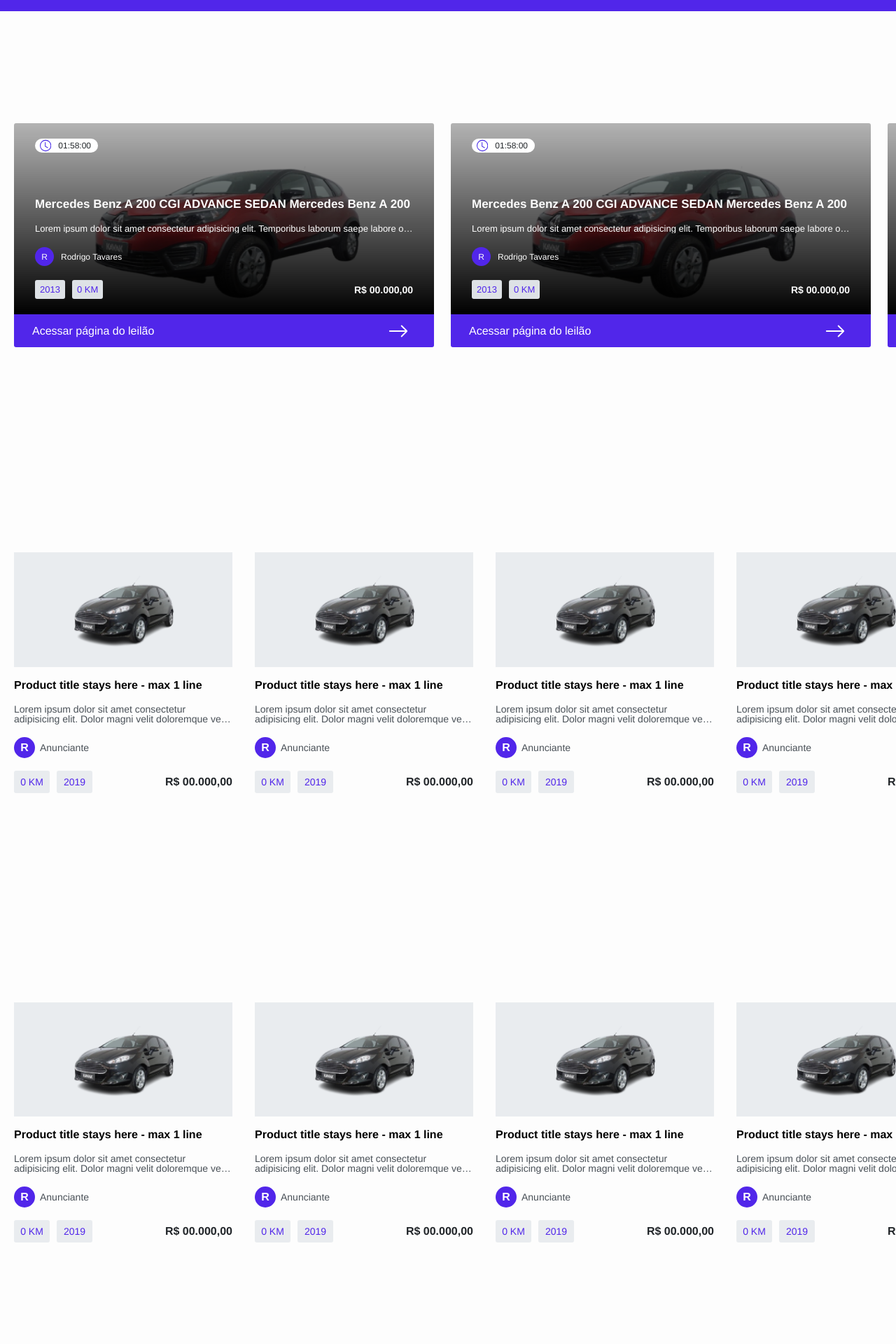
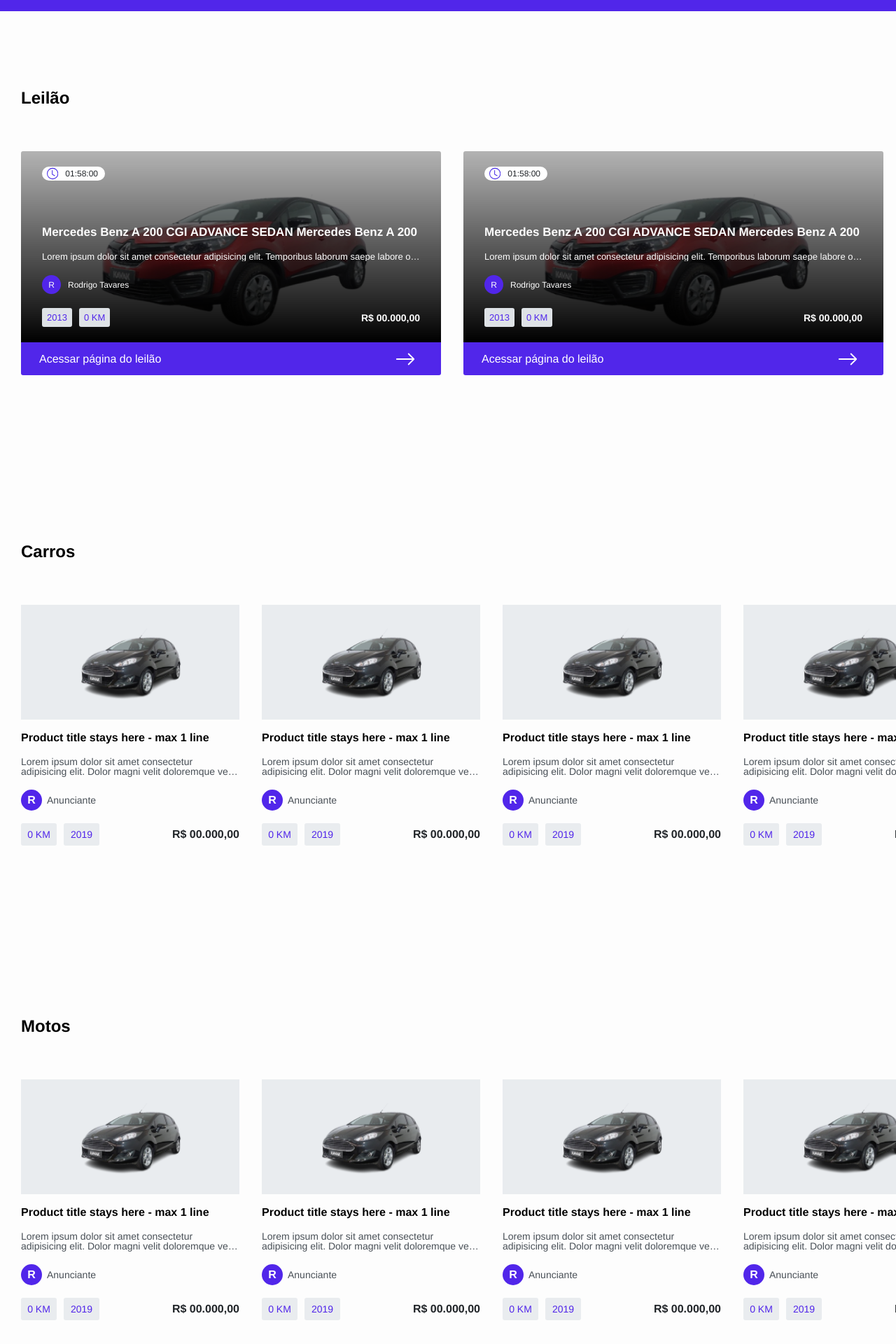
Before and after one commit to Vehicle-E-commerce/vehicle_ecommerce_client, a React (Vite) app: page /homepage in a window 1280 px wide. Shown: the part 640-2560 px from the top of the page at 70% size. Built offline with nearby package versions, Linux system fonts and the light colour scheme.

Commit message:
:hammer: component to lists

```diff
--- /dev/null
+++ b/src/components/AuctionList/index.tsx
@@ -0,0 +1,25 @@
+import AuctionCard from "../AuctionCard";
+import { ContainerAuctionList } from "./styles";
+
+const AuctionList = () => {
+
+  const number = [0, 1, 2, 3, 4, 5, 6, 7]
+
+  return (
+    <ContainerAuctionList>
+      <label>Leilão</label>
+      <ul>
+        {
+          number.length === 0 ?
+          <div>Sem item à serem leiloados</div>
+          :
+          number.map((el) => (
+            <AuctionCard key={el}/>
+          ))
+        }
+      </ul>
+    </ContainerAuctionList>
+  )
+}
+
+export default AuctionList;
--- /dev/null
+++ b/src/components/AuctionList/styles.ts
@@ -0,0 +1,14 @@
+import styled from "styled-components";
+
+export const ContainerAuctionList = styled.section`
+  display: flex;
+  flex-direction: column;
+  margin-bottom: 15rem;
+  padding-left: 30px;
+
+  label {
+    font-size: 24px;
+    font-weight: bold;
+    margin-bottom: 4rem;
+  }
+`
--- /dev/null
+++ b/src/components/CarList/index.tsx
@@ -0,0 +1,26 @@
+import CardsCar from "../CardCar"
+import { ContainerCarList } from "./styles"
+
+
+const Carlist = () => {
+
+  const number = [0, 1, 2, 3, 4, 5, 6, 7]
+
+  return (
+    <ContainerCarList>
+      <label>Carros</label>
+      <ul>
+        {
+          number.length === 0 ?
+          <div>Sem carros amostra</div>
+          :
+          number.map((el) => (
+            <CardsCar key={el}/>
+          ))
+        }
+      </ul>
+    </ContainerCarList>
+  )
+}
+
+export default Carlist;
--- /dev/null
+++ b/src/components/CarList/styles.ts
@@ -0,0 +1,14 @@
+import styled from "styled-components";
+
+export const ContainerCarList = styled.section`
+  display: flex;
+  flex-direction: column;
+  margin-bottom: 15rem;
+  padding-left: 30px;
+
+  label {
+    font-size: 24px;
+    font-weight: bold;
+    margin-bottom: 4rem;
+  }
+`
--- a/src/components/CardCar/styles.tsx
+++ b/src/components/CardCar/styles.tsx
@@ -5,6 +5,8 @@
   flex-direction: column;
   gap: 18px;
 
+  width: 312px;
+  height: 350px;
   min-width: 312px;
   min-height: 350px;
 
--- a/src/components/Main/index.tsx
+++ b/src/components/Main/index.tsx
@@ -1,6 +1,7 @@
-import AuctionCard from "../AuctionCard";
+import AuctionList from "../AuctionList";
 import Button from "../Button";
-import CardsCar from "../CardCar";
+import Carlist from "../CarList";
+import MotorBikelist from "../MotorBikeList";
 import { ArticleHome, MainHome } from "./styles";
 
 const Main: React.FC = () => {
@@ -14,29 +15,9 @@
           <Button textColor= "var(--grey10)">Motos</Button>
         </div>
       </ArticleHome>
-      <ul className="auction">
-        <AuctionCard />
-        <AuctionCard />
-        <AuctionCard />
-        <AuctionCard />
-        <AuctionCard />
-      </ul>
-      <ul className="cars">
-        <CardsCar />
-        <CardsCar />
-        <CardsCar />
-        <CardsCar />
-        <CardsCar />
-        <CardsCar />
-      </ul>
-      <ul className=" motorBike">
-        <CardsCar />
-        <CardsCar />
-        <CardsCar />
-        <CardsCar />
-        <CardsCar />
-        <CardsCar />
-      </ul>
+      <AuctionList/>
+      <Carlist/>
+      <MotorBikelist/>
     </MainHome>
   );
 };
--- a/src/components/Main/styles.ts
+++ b/src/components/Main/styles.ts
@@ -8,22 +8,21 @@
   }
 
   ul::-webkit-scrollbar-track {
-    background: var(--whiteFixed);        /* color of the tracking area */
+    background: transparent;        /* color of the tracking area */
   }
 
   ul::-webkit-scrollbar-thumb {
-    background-color: var(--whiteFixed);    /* color of the scroll thumb */
+    background-color: transparent;    /* color of the scroll thumb */
     border-radius: 20px;       /* roundness of the scroll thumb */
   }
 
   ul {
     display: flex;
     flex-direction: row;
-    max-width: 100%;
-    overflow: auto;
-    padding-left: 20px;
+    gap: 2rem;
+    overflow-x: auto;
   }
-  .auction {
+  /* .auction {
     gap: 1.5rem;
   }
   .cars, .motorBike {
@@ -32,7 +31,7 @@
   }
   .motorBike {
     margin-bottom: 10rem;
-  }
+  } */
 `;
 export const ArticleHome = styled.article`
   background-color: var(--brand2);
@@ -42,7 +41,7 @@
   align-items: center;
   justify-content: center;
   height: 36rem;
-  margin-bottom: 10rem;
+  margin-bottom: 7rem;
   h1 {
     height: 119px;
     width: 748px;
--- /dev/null
+++ b/src/components/MotorBikeList/index.tsx
@@ -0,0 +1,25 @@
+import CardsCar from "../CardCar"
+import { ContainerMotorBikeList } from "./styles"
+
+const MotorBikelist = () => {
+
+  const number = [0, 1, 2, 3, 4, 5, 6, 7]
+
+  return (
+    <ContainerMotorBikeList>
+      <label>Motos</label>
+      <ul>
+        {
+          number.length === 0 ?
+          <div>Sem motos amostra</div>
+          :
+          number.map((el) => (
+            <CardsCar key={el}/>
+          ))
+        }
+      </ul>
+    </ContainerMotorBikeList>
+  )
+}
+
+export default MotorBikelist;
--- /dev/null
+++ b/src/components/MotorBikeList/styles.ts
@@ -0,0 +1,14 @@
+import styled from "styled-components";
+
+export const ContainerMotorBikeList = styled.section`
+  display: flex;
+  flex-direction: column;
+  margin-bottom: 6rem;
+  padding-left: 30px;
+
+  label {
+    font-size: 24px;
+    font-weight: bold;
+    margin-bottom: 4rem;
+  }
+`
```
